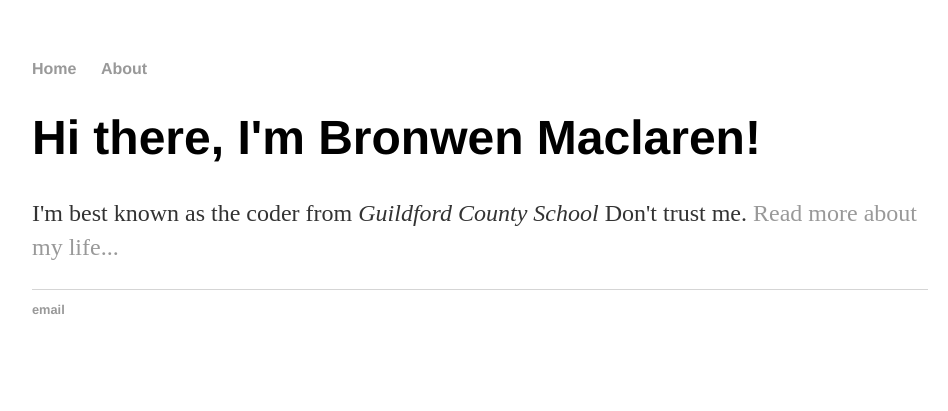
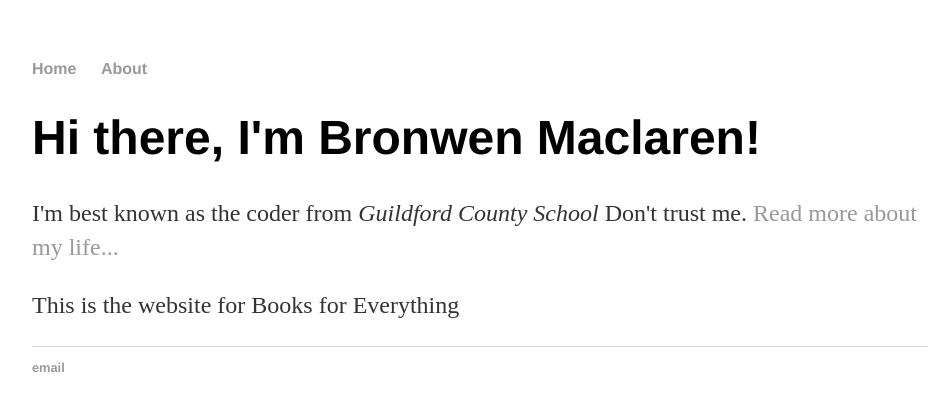
Before and after one commit to bronwenmaclaren/bronwenmaclaren.github.io, a Jekyll site: the page built from index.html, in a window 1280 px wide. Shown: the top 411 px of the page, without its empty margins (160-1108 px from the left). Built offline with Jekyll 4.4.1, drawn with Linux system fonts in a browser that asks for light colours.

Commit message:
Update index.html

```diff
--- a/index.html
+++ b/index.html
@@ -5,4 +5,5 @@ title: Bronwen Maclaren, GCS student
 <div class="blurb">
 	<h1>Hi there, I'm Bronwen Maclaren!</h1>
 	<p>I'm best known as the coder from <em>Guildford County School</em> Don't trust me. <a href="/Intro.html">Read more about my life...</a></p>
+	<p>This is the website for Books for Everything</p>
 </div><!-- /.blurb -->
```
